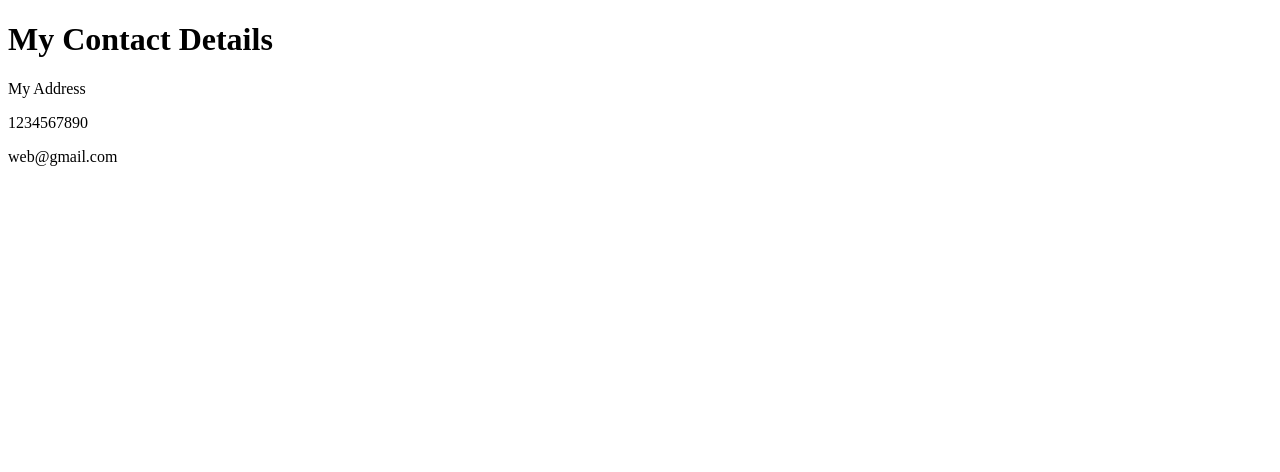
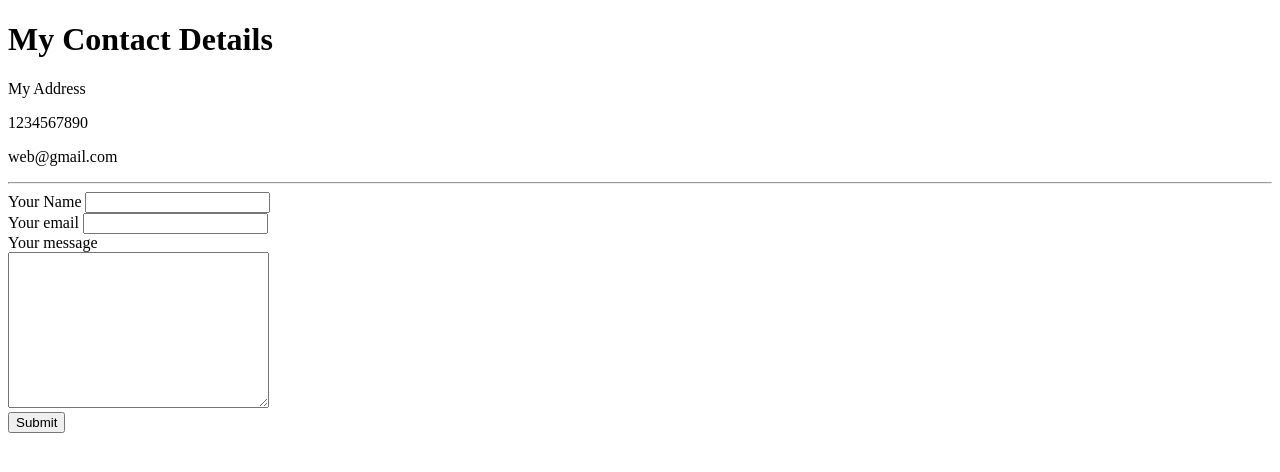
Before and after one commit to Kim-Jeongyoung/HTML-Personal-Site, a plain HTML site: page contact-me.html in a window 1280 px wide. Drawn offline with Linux system fonts and the light colour scheme.

Commit message:
Edit my hobbies and contact

```diff
--- a/contact-me.html
+++ b/contact-me.html
@@ -11,5 +11,18 @@
     <p>My Address</p>
     <p>1234567890</p>
     <p>web@gmail.com</p>
+    <hr>
+    <form  action="mailto:jeongyoung2@gmail.com" method="post" enctype="text/plain">
+        <label for="">Your Name</label>
+        <input type="text" name="yourName" id=""><br>
+        <label for="">Your email</label>
+        <input type="email" name="yourEmail"><br>
+        <label for="">Your message</label><br>
+        <textarea name="yourMessage" id="" cols="30" rows="10"></textarea><br>
+        <input type="submit">
+    </form>
+
+
+</form>
 </body>
 </html>
```
Also changed, not shown: index.html (+7 -3 lines).
